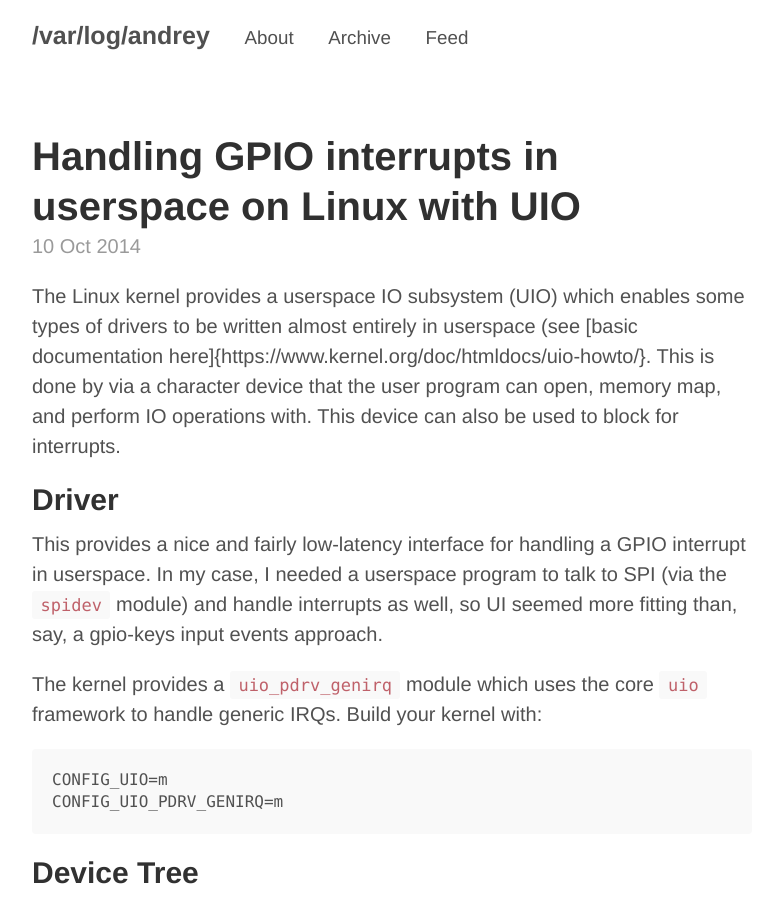
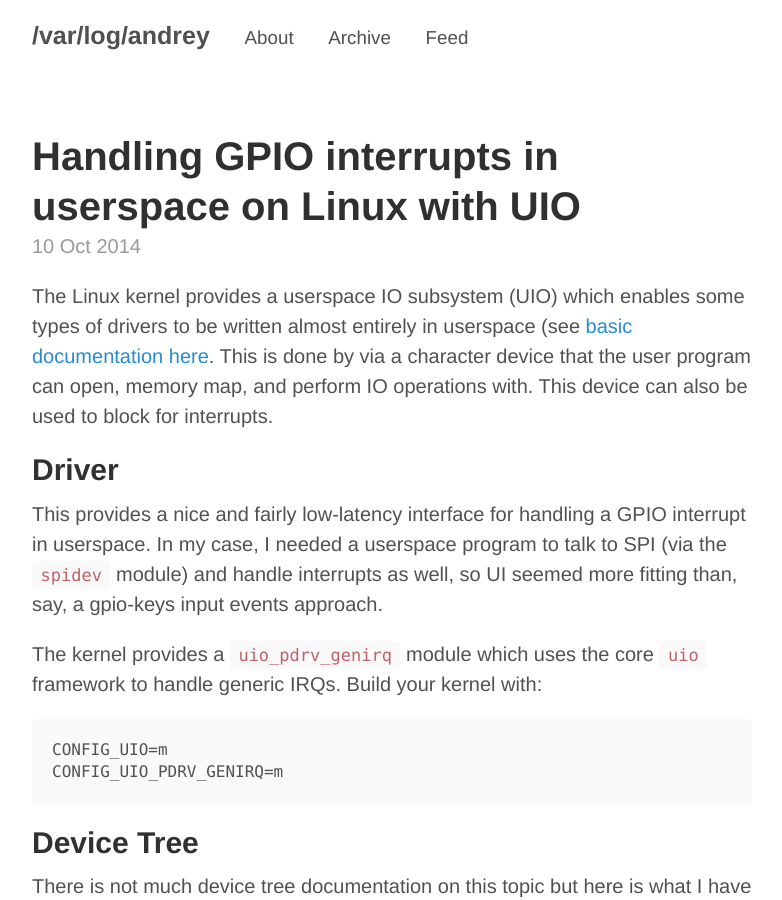
Before and after one commit to yurovsky/yurovsky.github.io, a Jekyll site: the page built from _posts/2014-10-10-linux-uio-gpio-interrupt.md, in a window 1280 px wide and 900 px high. Shown: the whole window, without its empty margins (248-1030 px from the left). Built offline with Jekyll 4.4.1, drawn with Linux system fonts in a browser that asks for light colours; Markdown is read by kramdown in place of the engine named in the settings; comment, search, counter and statistics services are not loaded.

Commit message:
fix brackets

```diff
--- a/_posts/2014-10-10-linux-uio-gpio-interrupt.md
+++ b/_posts/2014-10-10-linux-uio-gpio-interrupt.md
@@ -4,7 +4,7 @@ title: Handling GPIO interrupts in userspace on Linux with UIO
 ---
 
 The Linux kernel provides a userspace IO subsystem (UIO) which enables some
-types of drivers to be written almost entirely in userspace (see [basic documentation here]{https://www.kernel.org/doc/htmldocs/uio-howto/}. This is done by
+types of drivers to be written almost entirely in userspace (see [basic documentation here](https://www.kernel.org/doc/htmldocs/uio-howto/). This is done by
 via a character device that the user program can open, memory map, and
 perform IO operations with. This device can also be used to block for
 interrupts.
```
